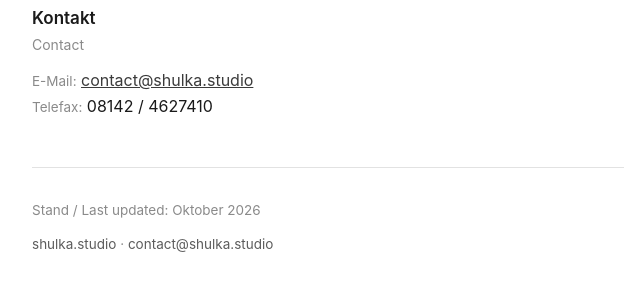
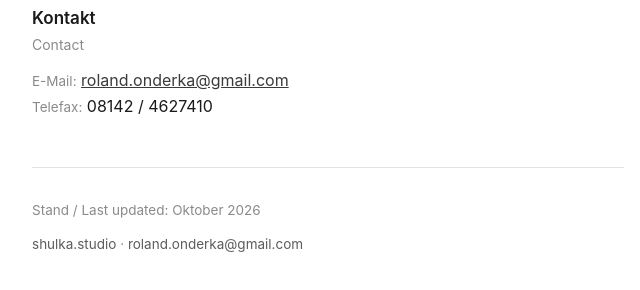
Before and after one commit to v4we/shulka.studio, a plain HTML site: page imprint/index.html in a window 1280 px wide. Shown: the part 548-838 px from the top of the page, 312-952 px from the left. Drawn offline with Linux system fonts and the light colour scheme.

Commit message:
Update contact email address in index.html

```diff
--- a/imprint/index.html
+++ b/imprint/index.html
@@ -113,7 +113,7 @@
 
   <p>
     <span class="label">E-Mail:</span>
-    <a href="mailto:contact@shulka.studio">contact@shulka.studio</a><br>
+    <a href="mailto:roland.onderka@gmail.com">roland.onderka@gmail.com</a><br>
     <span class="label">Telefax:</span> 08142 / 4627410
   </p>
 
@@ -121,7 +121,7 @@
     <p>Stand / Last updated: Oktober 2026</p>
     <p>
       <a href="https://shulka.studio/">shulka.studio</a> ·
-      <a href="mailto:contact@shulka.studio">contact@shulka.studio</a>
+      <a href="mailto:roland.onderka@gmail.com">roland.onderka@gmail.com</a>
     </p>
   </footer>
 
```
